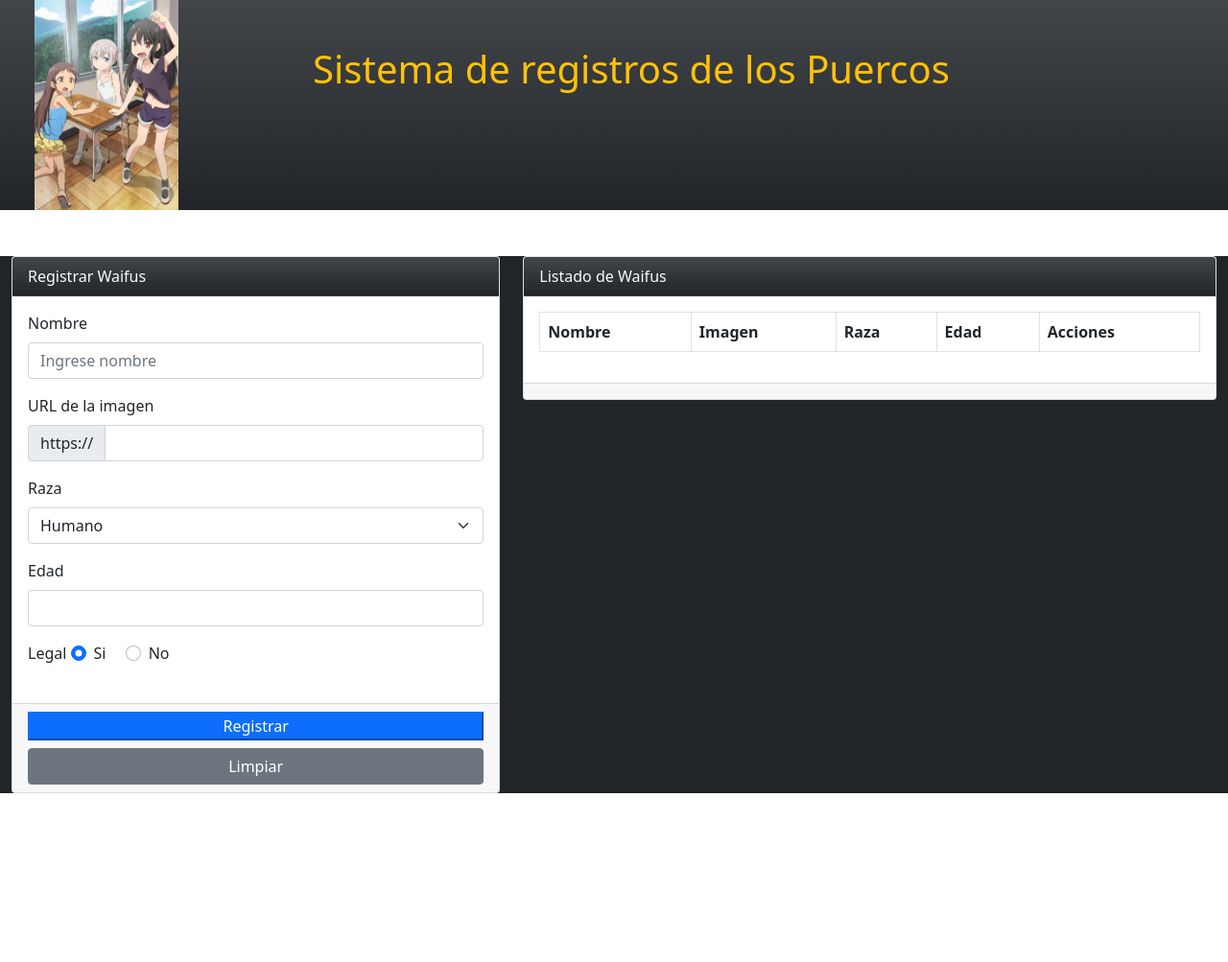
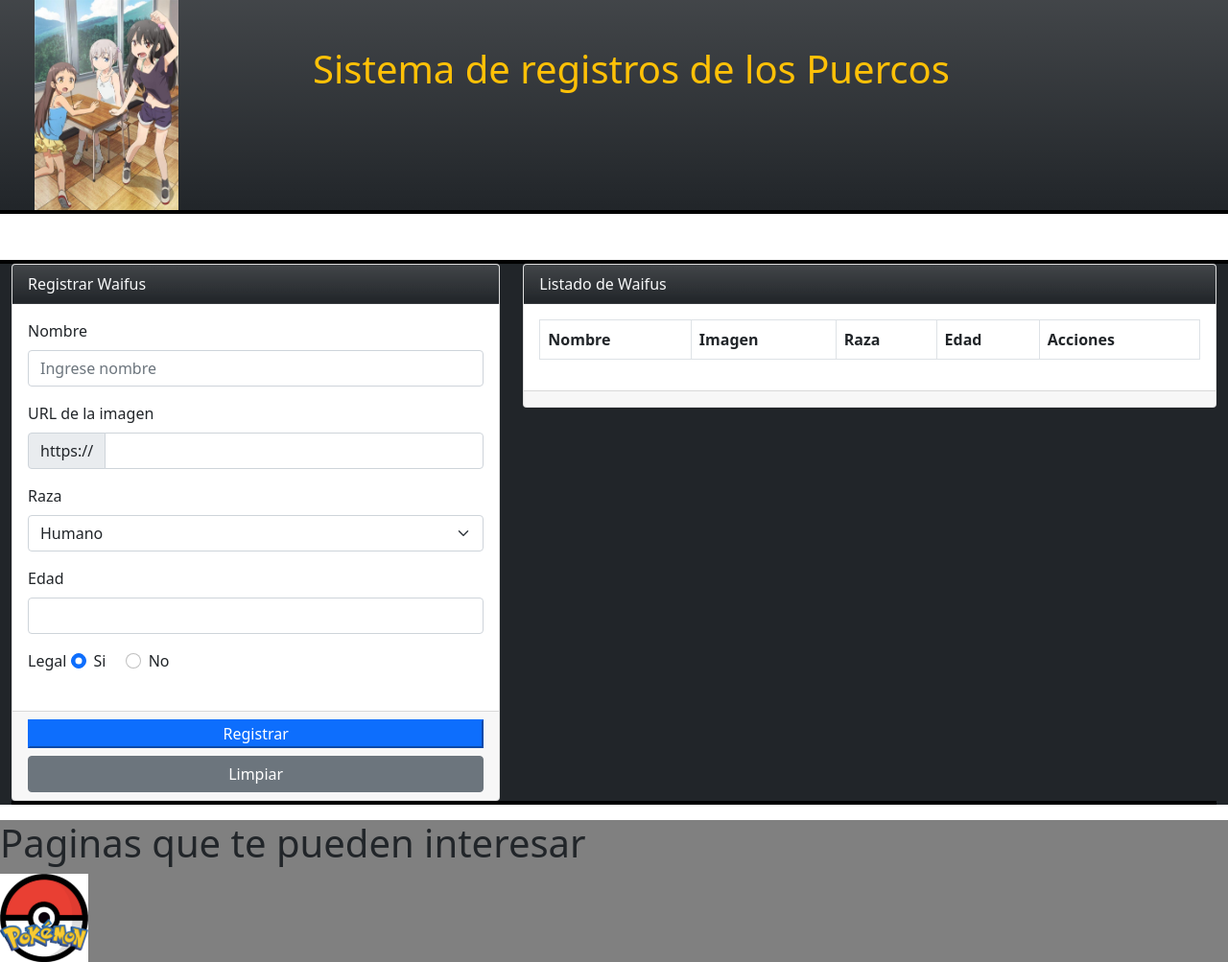
Before and after one commit to Oscar-Plus/Waifus_Proyect, a plain HTML site: page index.html in a window 1280 px wide. Shown: the whole page at 96% size. Before the commit the page ends 827 px from the top, so only its background shows below. Drawn offline with nearby package versions, Linux system fonts and the light colour scheme; some packages are replaced by stand-ins of ours; a script that the page names is missing.

Commit message:
avanzando proyecto puerquerino

```diff
--- a/CSS/style.css
+++ b/CSS/style.css
@@ -6,3 +6,10 @@
     height: auto;
 
 }
+#linea{
+    border-top: 4px solid black;
+}
+
+footer{
+    background-color: gray;
+}
--- a/index.html
+++ b/index.html
@@ -25,12 +25,16 @@
                     <h1 class="text-warning mt-5">Sistema de registros de los Puercos</h1>
                 </div>
             </div>
+            <div id= "linea"></div>
 
         </header>
 
         <main class= "bg-dark container-fluid">
+
             <div class="row mt-5">
+                <div id= "linea"></div>
                 <div class="col-12 col-md-6 col-lg-5">
+
                         <div class="card">
 
                             <div class="card-header bg-dark bg-gradient text-light">
@@ -124,7 +128,6 @@
 
                                 <tbody id="tabla-tbody">
 
-
                                 </tbody>
 
                             </table>
@@ -140,11 +143,18 @@
                 </div>
 
             </div>
-
+            <div id= "linea"></div>
         </main>
 
 
         <footer>
+
+            <h1 class="mt-3">Paginas que te pueden interesar</h1>
+            <div>
+                <nav>
+                    <a target= "_blank" href="https://oscar-plus.github.io/usm301__pokedex/"><img src="img/logo.png" alt=""></a>
+                </nav>
+            </div>
 
         </footer>
 
```
Also changed, not shown: img/logo.png (added).
